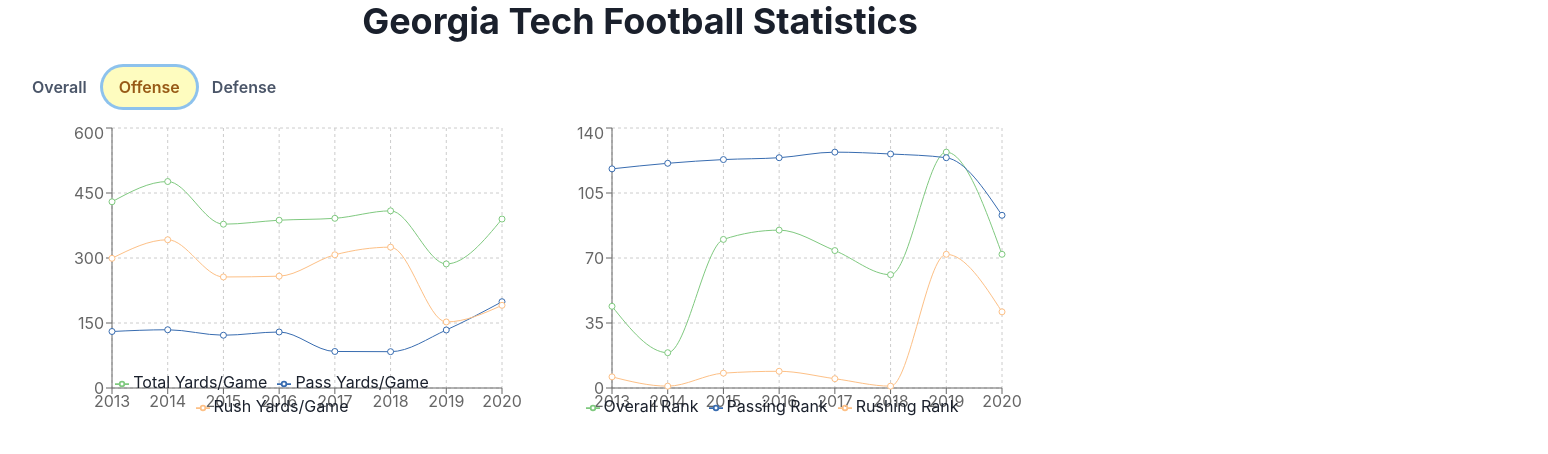
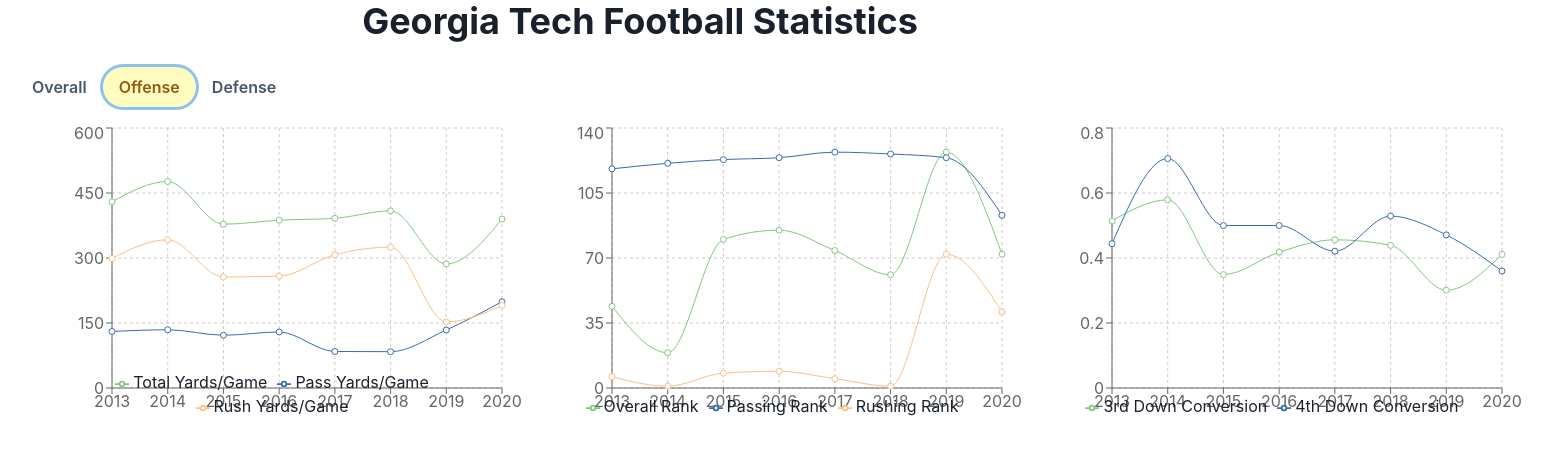
Before and after one commit to TheMarksman/gt-football, a React (Create React App) app in the folder ui/: page / in a window 1280 px wide. Both pictures are taken after a click on the tab "Offense". Shown: the top 454 px of the page, 1548 px wide, since content can reach past the window. Built offline with nearby package versions, Linux system fonts and the light colour scheme.

Commit message:
added some third and forth down conversion stats

```diff
--- a/ui/src/tabs/defense.js
+++ b/ui/src/tabs/defense.js
@@ -65,6 +65,25 @@
             <Line type="monotone" dataKey="tackleForLossRank" name="Tackle For Loss Rank" stroke="#386cb0" />
           </LineChart>
       </Flex>
+
+      <Flex>
+        <LineChart
+          width={500}
+          height={300}
+          data={gtFootballData}
+          margin={{
+            top: 5, right: 30, left: 20, bottom: 5,
+          }}
+        >
+          <CartesianGrid strokeDasharray="3 3" />
+          <XAxis dataKey="year" />
+          <YAxis />
+          <Tooltip />
+          <Legend />
+          <Line type="monotone" dataKey="opponent3RdPercent" name="3rd Down Conversion" stroke="#7fc97f" />
+          <Line type="monotone" dataKey="opponent4ThPercent" name="4th Down Conversion" stroke="#386cb0" />
+        </LineChart>
+      </Flex>
     </>
   );
 };
--- a/ui/src/tabs/offense.js
+++ b/ui/src/tabs/offense.js
@@ -45,6 +45,23 @@
           <Line type="monotone" dataKey="passingOffRank" name="Passing Rank" stroke="#386cb0" />
           <Line type="monotone" dataKey="rushingOffRank"  name="Rushing Rank" stroke="#fdc086" />
         </LineChart>
+
+        <LineChart
+          width={500}
+          height={300}
+          data={gtFootballData}
+          margin={{
+            top: 5, right: 30, left: 20, bottom: 5,
+          }}
+        >
+          <CartesianGrid strokeDasharray="3 3" />
+          <XAxis dataKey="year" />
+          <YAxis />
+          <Tooltip />
+          <Legend />
+          <Line type="monotone" dataKey="x3rdPercent" name="3rd Down Conversion" stroke="#7fc97f" />
+          <Line type="monotone" dataKey="x4thPercent" name="4th Down Conversion" stroke="#386cb0" />
+        </LineChart>
       </Flex>
     </>
   );
```
